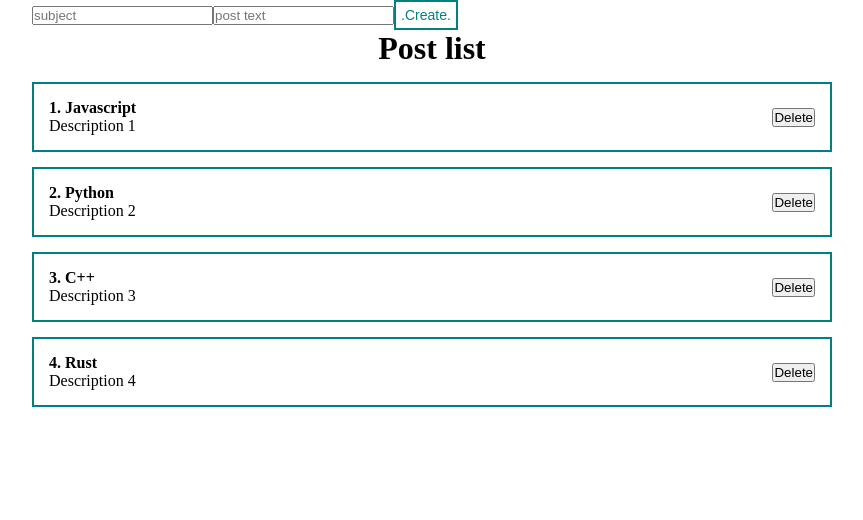
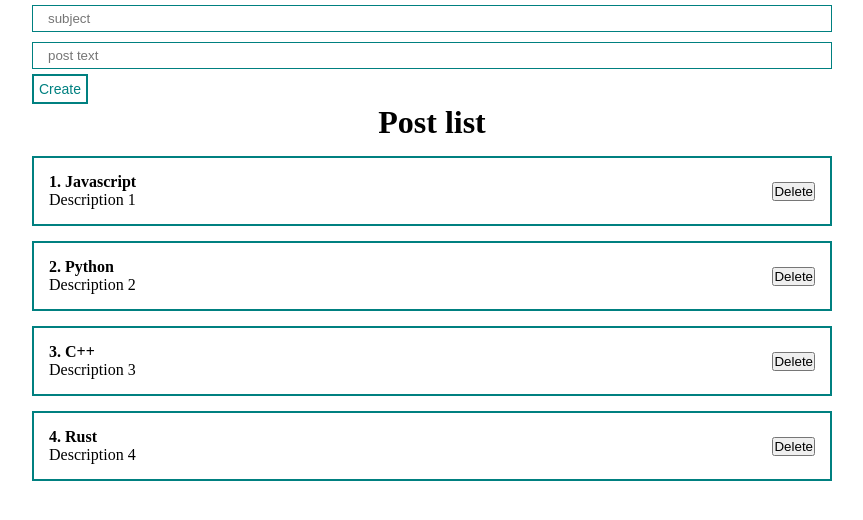
Before and after one commit to sumenko/hello_react, a React (Create React App) app: page / in a window 1280 px wide. Shown: the top 520 px of the page, without its empty margins (208-1071 px from the left). Built offline with nearby package versions, Linux system fonts and the light colour scheme; the HTML template or start-up script is replaced by a standard one.

Commit message:
add myinput

```diff
--- a/src/App.js
+++ b/src/App.js
@@ -1,6 +1,7 @@
 import React, {useState} from 'react';
 import PostList from './components/PostList';
-import MyButton from './components/UI/MyButton';
+import MyButton from './components/UI/button/MyButton';
+import MyInput from './components/UI/input/MyInput';
 import './styles/App.css';
 
 function App() {
@@ -14,8 +15,8 @@ function App() {
   return (
     <div className="App">
       <form>
-          <input placeholder="subject" type="text"/>
-          <input placeholder="post text" type="text"/>
+          <MyInput placeholder="subject" type="text"/>
+          <MyInput placeholder="post text" type="text"/>
           <MyButton>Create</MyButton>
       </form>
       <PostList posts={posts} title={title}/>
--- a/src/components/UI/MyButton.jsx
+++ b/src/components/UI/button/MyButton.jsx
@@ -5,7 +5,7 @@ import classes from './MyButton.module.css';
 const MyButton = ({children, ...props}) => {
     return (
         <button {...props} className={classes.myBtn}>
-            .{children}.
+            {children}
         </button>
     );
 }
--- /dev/null
+++ b/src/components/UI/input/MyInput.jsx
@@ -0,0 +1,10 @@
+import React from 'react';
+import classes from './MyInput.module.css';
+
+const MyInput = (props) => {
+    return (
+        <input className={classes.myInput} {...props}/>
+    );
+}
+
+export default MyInput;
--- /dev/null
+++ b/src/components/UI/input/MyInput.module.css
@@ -0,0 +1,7 @@
+.myInput {
+    width: 100%;
+    padding: 5px 15px;
+    margin: 5px 0;
+    border: 1px solid teal;
+
+}
```
Also changed, not shown: src/components/UI/button/MyButton.module.css (renamed from src/components/UI/MyButton.module.css).
